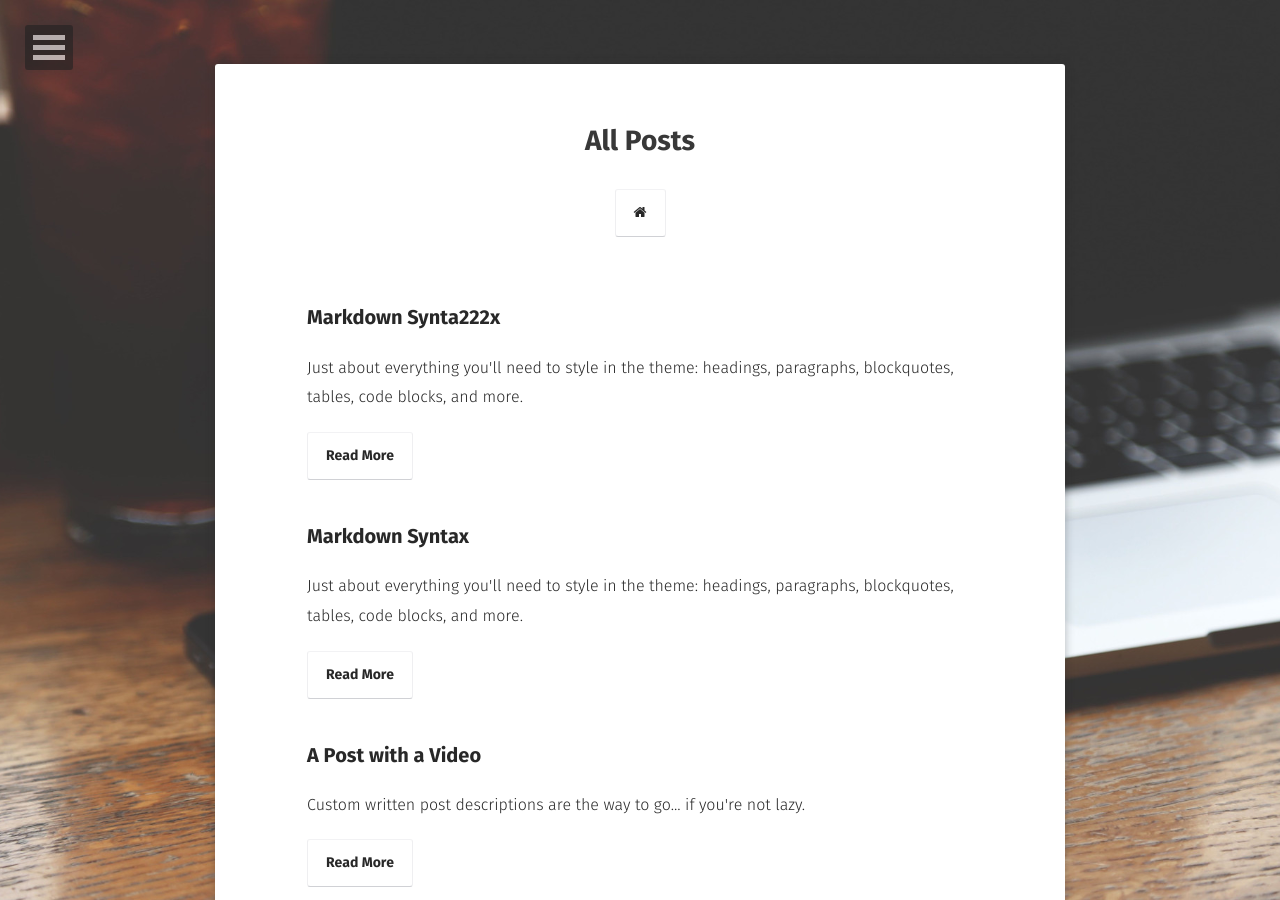
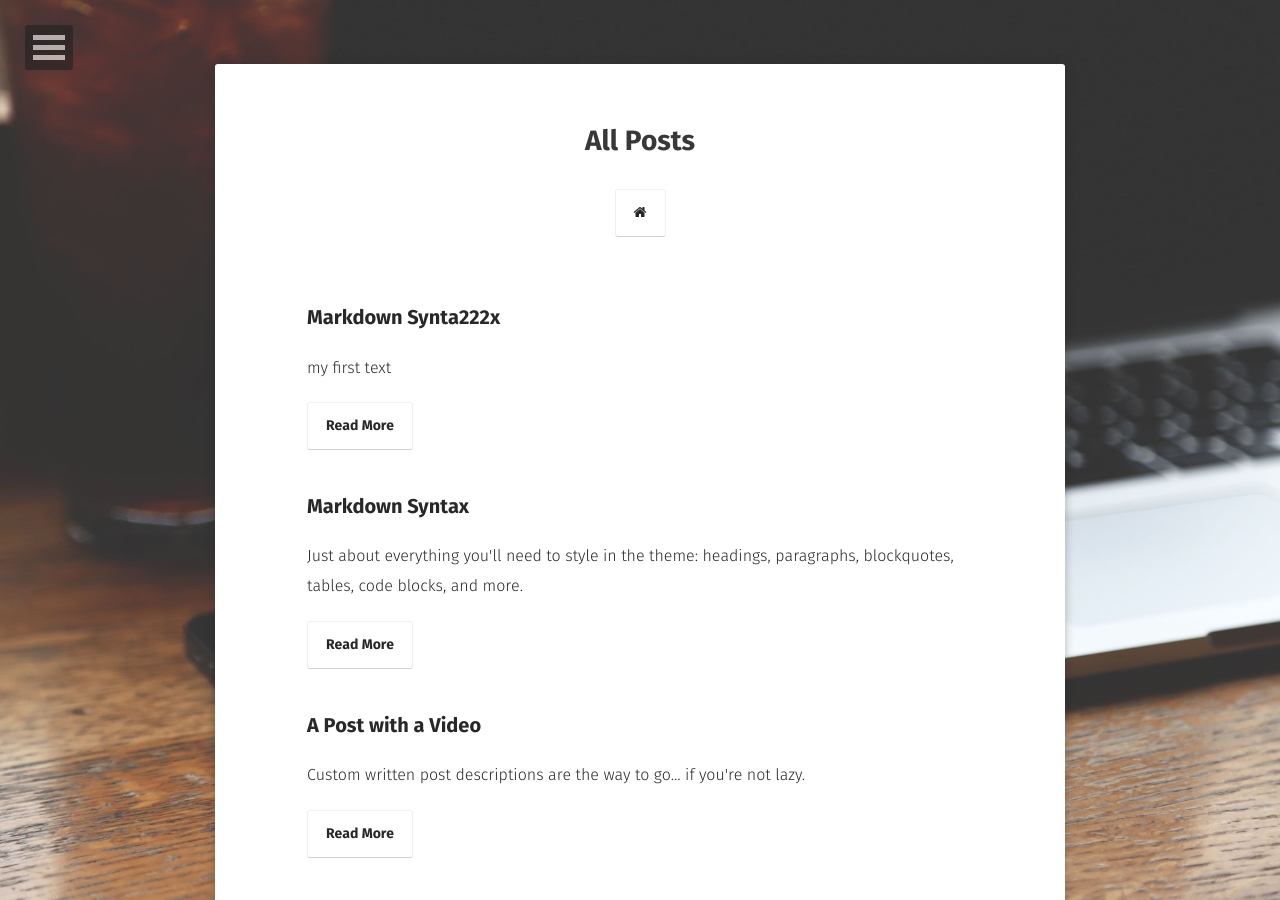
Before and after one commit to hurjun95/hurjun95.github.io, a Jekyll site: the page built from posts/index.md, in a window 1280 px wide and 900 px high. Built offline with Jekyll 4.4.1, drawn with Linux system fonts in a browser that asks for light colours; some web fonts are replaced.

Commit message:
no message

```diff
--- a/_posts/2018-06-01-myfirstpost.md
+++ b/_posts/2018-06-01-myfirstpost.md
@@ -2,7 +2,7 @@
 layout: post
 title:  "Markdown Synta222x"
 date:   2018-06-01
-excerpt: "Just about everything you'll need to style in the theme: headings, paragraphs, blockquotes, tables, code blocks, and more."
+excerpt: "my first text"
 tag:
 - markdown
 - syntax
```
